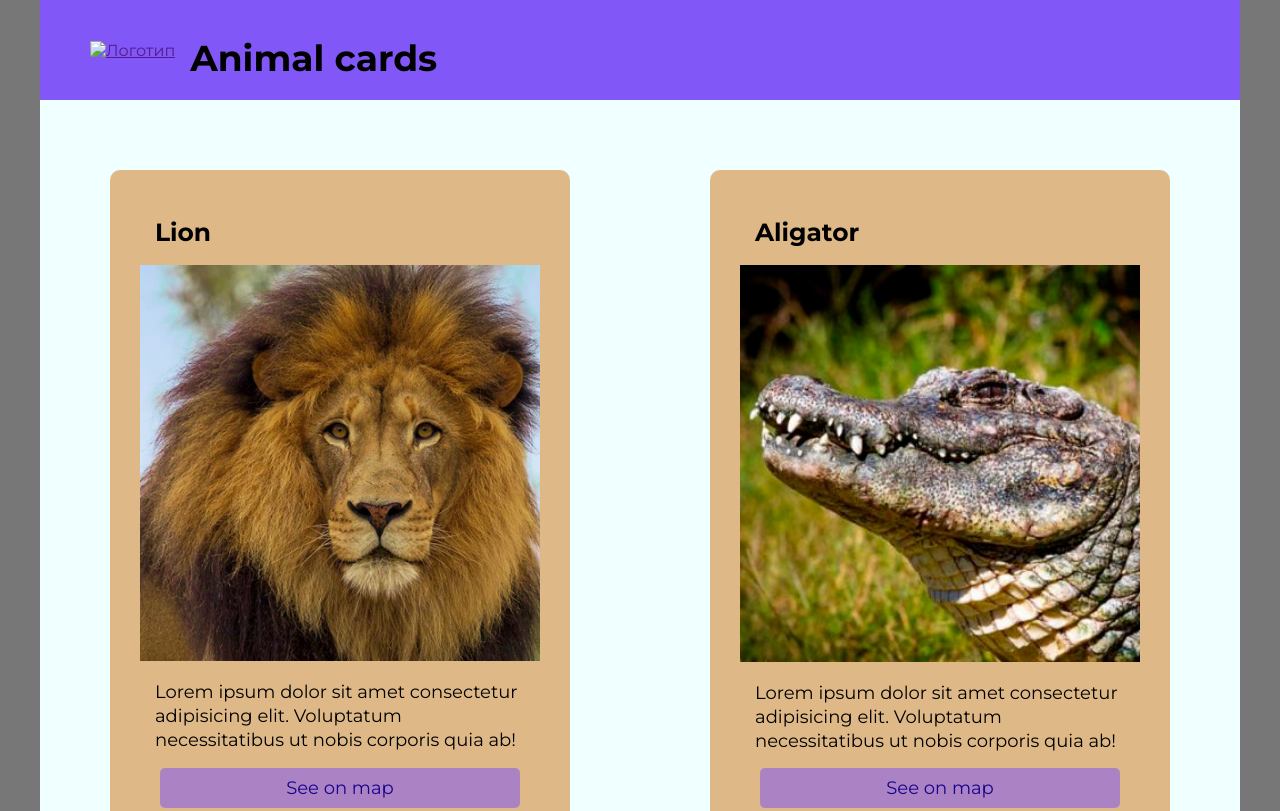
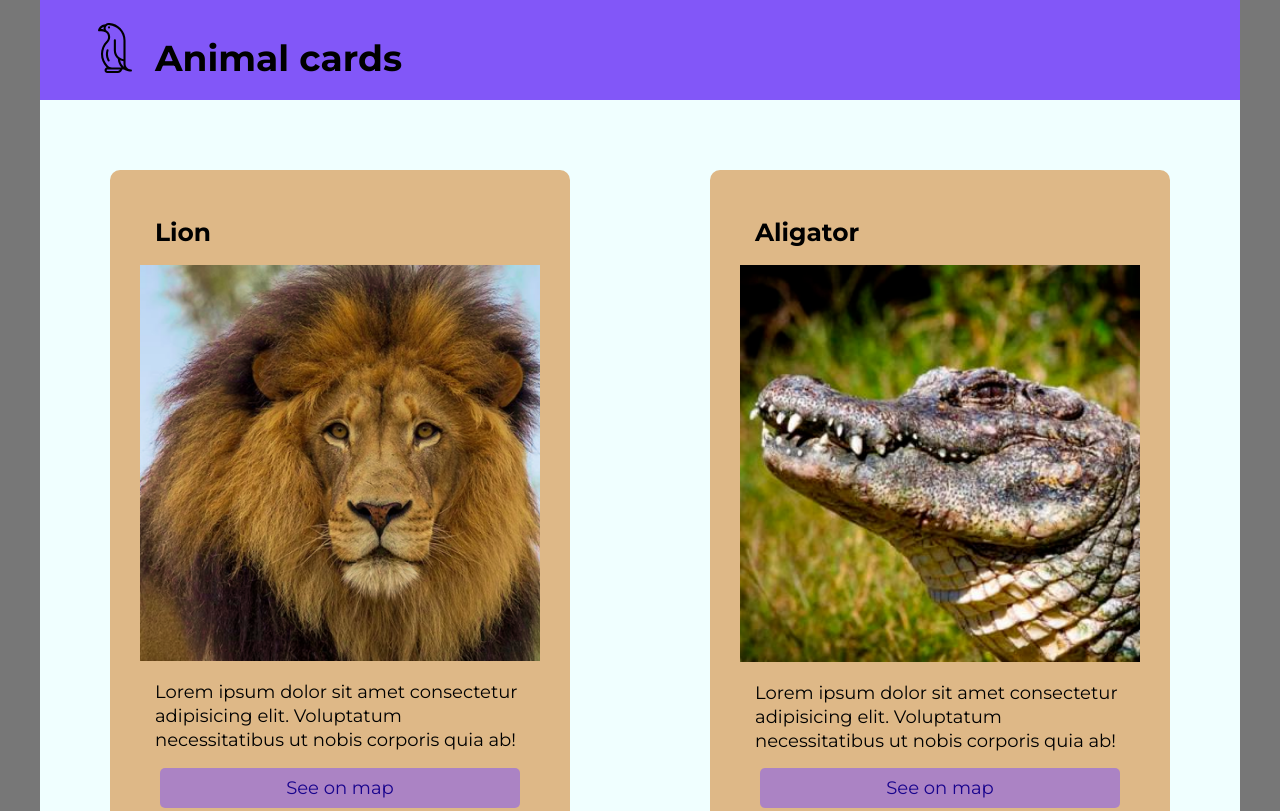
Before and after one commit to Gazuz33/expert-soft-frontend-test, a plain HTML site: page index.html in a window 1280 px wide. Shown: the top 811 px of the page. Drawn offline with Linux system fonts and the light colour scheme; the site is published under a folder, as on GitHub Pages, so addresses that start at the root find nothing.

Commit message:
fix: fix bug with svg

```diff
--- a/index.html
+++ b/index.html
@@ -18,7 +18,7 @@
       <div class="header__container">
         <a href="" class="header__logo">
           <img
-            src="/pics/icon/penguin.svg"
+            src="./pics/icon/penguin.svg"
             alt="Логотип"
             width="50px"
             height="50px"
```
